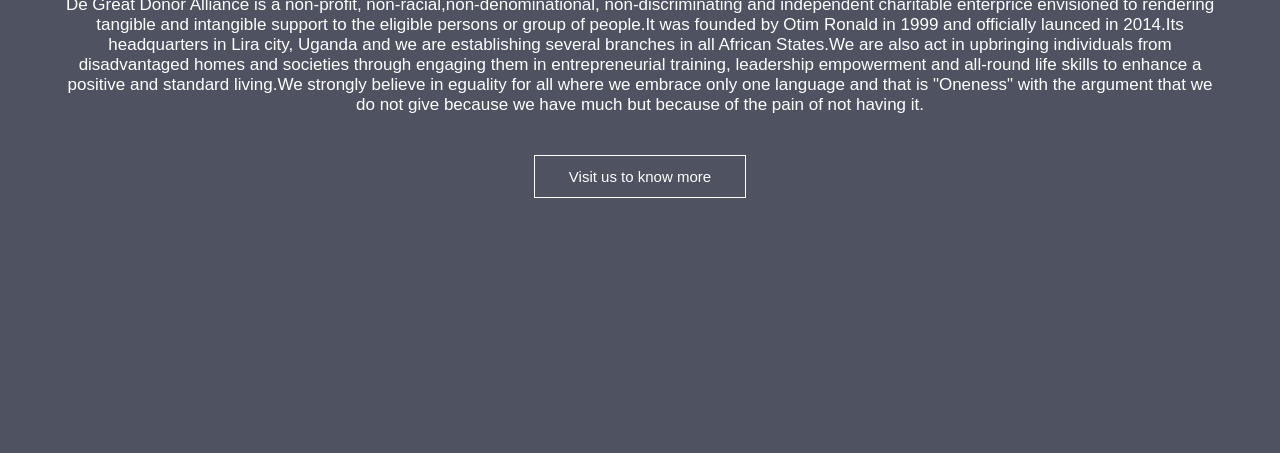
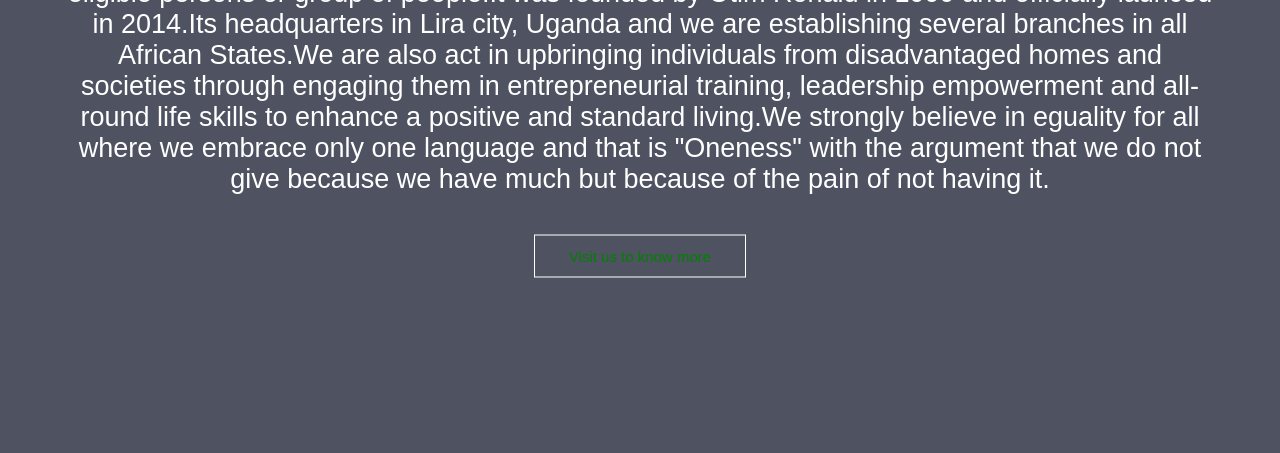
Before and after one commit to Degreatdonor/about, a plain HTML site: page about.html in a window 1280 px wide. Shown: the part 579-1032 px from the top of the page. Drawn offline with Linux system fonts and the light colour scheme.

Commit message:
Update style.css

```diff
--- a/style.css
+++ b/style.css
@@ -73,13 +73,13 @@ text-align: right;
 }
 .text-box p{
 	margin: 10px 0 40px;
-	font-size: 17px;
+	font-size: 27px;
 	color: #fff;
 }
 .hero-btn{
 	display: inline-block;
 	text-decoration: none;
-	color: #fff;
+	color: green;
 	border: 1px solid #fff;
 	padding: 12px 34px;
 	font-size: 15px;
@@ -106,6 +106,7 @@ text-align: right;
 .h1{
 	font-size: 36px;
 	font-weight: 600;
+	font_family: nervana
 }
 .h2{
 	font-size: 20px;
```
